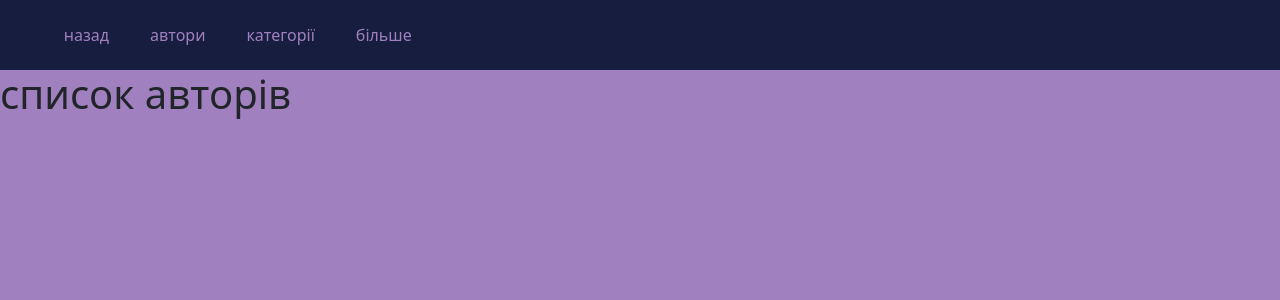
After one commit to slawomirrrrrrrrrrrrrr/blog, a Django app: page /author in a window 1280 px wide. The commit adds this page. Shown: the top 300 px of the page. Run offline with Django 4.2, Linux system fonts and the light colour scheme; data that the repository does not hold is empty.

Commit message:
add neaw list(author/categori)

```diff
--- a/blogapp/urls.py
+++ b/blogapp/urls.py
@@ -6,5 +6,7 @@ from django.conf import settings
 from django.conf.urls.static import static
 urlpatterns = [
     path("",view=views.index, name="home"),
-    path("/<int:pk>", view=views.PostDetailView.as_view(), name="post-details")
+    path("<int:pk>", view=views.PostDetailView.as_view(), name="post-details"),
+    path('categori', view=views.CatergoriList.as_view(), name="categori_list"),
+     path('author', view=views.AuthorList.as_view(), name="author_list"),
 ]+ static(settings.MEDIA_URL, document_root=settings.MEDIA_ROOT)
--- a/blogapp/views.py
+++ b/blogapp/views.py
@@ -1,10 +1,18 @@
 from django.shortcuts import render
-from .models import Post
-from django.views.generic import DetailView
+from .models import Post,Category
+from django.views.generic import DetailView, ListView
 # Create your views here.
 def index(req):
 
     post_list = Post.objects.all()
+
+    if req.GET.get("author",False):
+        author= req.GET.get("author",False)
+        post_list=Post.objects.filter(author__exact=author)
+
+    if req.GET.get("categori",False):
+        category= req.GET.get("categori",False)
+        post_list=Post.objects.filter(category__Category_name=category)
 
     return render (req,"blogapp/index.html", context={"posts": post_list} )
 
@@ -12,3 +20,30 @@ class PostDetailView(DetailView):
     template_name ="blogapp/post_detail.html"
 
     model = Post
+
+class CatergoriList(ListView):
+    template_name="blogapp/categori_list.html"
+
+    model= Category
+    def get_context_data(self, **kwargs):
+        context = super().get_context_data(**kwargs)
+
+        context["categori_list"]= self.get_queryset()
+
+        return context
+
+class AuthorList(ListView):
+    template_name="blogapp/autor_list.html"
+
+    model= Post
+
+    def get_context_data(self, **kwargs):
+        context = super().get_context_data(**kwargs)
+
+        context["author_list"]= []
+        for post in self.get_queryset():
+            if not post.author in context["author_list"]:
+                context["author_list"].append(post.author)
+
+
+        return context
--- a/static/styles/style.css
+++ b/static/styles/style.css
@@ -29,9 +29,9 @@ header{
     margin-left: 3%;
 
 }
-.nav-li{
 
-}
+
+
 .content{
     margin: 20%;
     width: 75%;
@@ -66,3 +66,10 @@ header{
     left: 94%;
 
 }
+.my-list{
+    width: 50%
+}
+.my-list-item{
+    background:rgb(22, 29, 63) ;
+    margin: 3px;
+}
--- /dev/null
+++ b/templates/blogapp/autor_list.html
@@ -0,0 +1,16 @@
+{% extends "layaut.html" %}
+
+{% block content %}
+
+<h1>список авторів</h1>
+
+<ul class="list-group my-list">
+    {%for author in author_list%}
+        <li class= "list-group-item my-list-item">
+            <a class="link" href="/?author={{author}}"> {{author}}</a>
+        </li>
+
+    {% endfor %}
+<ul>
+
+{% endblock content %}
--- a/templates/layaut.html
+++ b/templates/layaut.html
@@ -5,7 +5,7 @@
     <meta http-equiv="X-UA-Compatible" content="IE=edge">
     <meta name="viewport" content="width=device-width, initial-scale=1.0">
     <title>my Blog</title>
-    <link rel="stylesheet" href="{https://cdn.jsdelivr.net/npm/bootstrap@5.3.2/dist/css/bootstrap.min.css}">
+    <link rel="stylesheet" href="https://cdn.jsdelivr.net/npm/bootstrap@5.3.2/dist/css/bootstrap.min.css">
     {%load static%}
     <link rel="stylesheet" href="{%static 'styles/style.css'%}">
 </head>
@@ -15,13 +15,13 @@
             <div class="container-fluid">
                 <div class=" navbar-collapse" id="navbarSupportedContent">
                     <li class="nav-item nav-li">
-                        <a class="link nav-link"href= "{%url 'home'%}"> назад</a>
+                        <a class="link nav-link"href="{%url 'home'%}"> назад</a>
                     </li>
                     <li class="nav-item nav-li">
-                        <a class="link"href=""> </a>
+                        <a class="link"href="{%url 'author_list'%}">автори</a>
                     </li>
                     <li class="nav-item nav-li">
-                        <a class="link"href="">(буде потім) </a>
+                        <a class="link"href="{%url 'categori_list'%}">категорії </a>
                     </li >
                     <li class="nav-item nav-li">
                     <a class="link"href="/admin">більше</a>
```
Also changed, not shown: templates/blogapp/categori_list.html (added, +16 -0 lines), media/images/165668_1521729784_0.png (added), media/images/273628cb577a49ab8ef35c20f468e.jpg (added), media/images/fejk-kazhany-3-400x300.jpg (added), media/images/image.jpg (added), media/images/images.jpg (added), media/images/img-cms-1-shutterstock_73795300-r-700x438.jpg (added), media/images/mqdefault.jpg (added).
